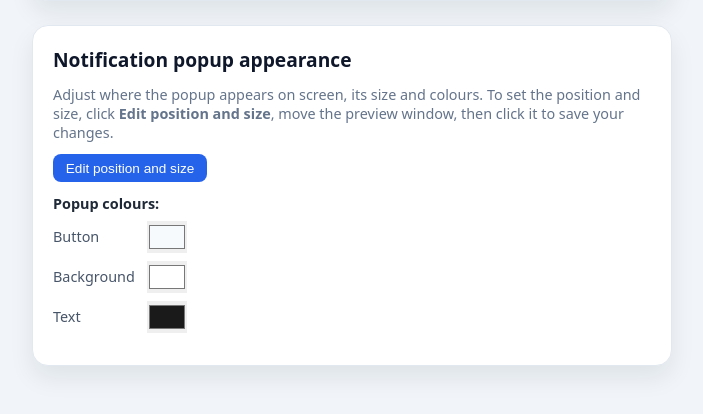
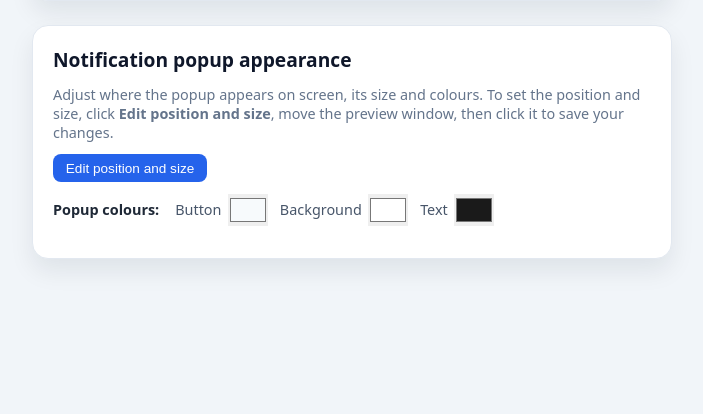
Before and after one commit to MaWay2000/m, a PHP site: page /options.html in a window 1280 px wide. Shown: the part 469-883 px from the top of the page, without its empty margins (288-991 px from the left). After the commit the page ends 735 px from the top, so only its background shows below. Run offline with PHP 8.4, Linux system fonts and the light colour scheme.

Commit message:
Simplify popup colour controls

```diff
--- a/src/options.css
+++ b/src/options.css
@@ -171,21 +171,25 @@ main {
   align-items: flex-start;
 }
 
+
 .popup-colour-settings {
-  display: grid;
-  grid-template-columns: auto auto;
-  gap: 0.5rem 0.75rem;
+  display: flex;
   align-items: center;
+  gap: 0.75rem;
+  flex-wrap: wrap;
 }
 
 .popup-colour-heading {
   font-size: 0.9rem;
   font-weight: 600;
   color: #1f2937;
-  grid-column: 1 / -1;
+  margin-right: 0.25rem;
 }
 
-.popup-colour-settings label {
+.popup-colour-option {
+  display: inline-flex;
+  align-items: center;
+  gap: 0.4rem;
   font-size: 0.9rem;
   color: #475569;
 }
--- a/src/options.html
+++ b/src/options.html
@@ -160,12 +160,18 @@
             <button type="button" id="edit-popup-position-btn">Edit position and size</button>
             <div class="popup-colour-settings">
               <span class="popup-colour-heading">Popup colours:</span>
-              <label for="popup-bg-color">Button</label>
-              <input type="color" id="popup-bg-color" name="popup-bg-color" />
-              <label for="popup-page-color">Background</label>
-              <input type="color" id="popup-page-color" name="popup-page-color" />
-              <label for="popup-text-color">Text</label>
-              <input type="color" id="popup-text-color" name="popup-text-color" />
+              <label class="popup-colour-option" for="popup-bg-color">
+                Button
+                <input type="color" id="popup-bg-color" name="popup-bg-color" />
+              </label>
+              <label class="popup-colour-option" for="popup-page-color">
+                Background
+                <input type="color" id="popup-page-color" name="popup-page-color" />
+              </label>
+              <label class="popup-colour-option" for="popup-text-color">
+                Text
+                <input type="color" id="popup-text-color" name="popup-text-color" />
+              </label>
             </div>
           </div>
         </form>
--- a/src/options.js
+++ b/src/options.js
@@ -466,7 +466,7 @@ async function handleEditPopupPositionClick() {
           ...sizeToStore,
         };
         if (showSuccessMessage && statusEl) {
-          statusEl.textContent = "Popup position and size saved.";
+          statusEl.textContent = "Popup position and size updated.";
           statusEl.classList.remove("error");
         }
       } catch (err) {
@@ -594,7 +594,7 @@ async function handleEditPopupPositionClick() {
       windowsApi.onBoundsChanged.addListener(boundsListener);
     } else {
       console.warn(
-        "windows.onBoundsChanged API not available; popup position will only be saved when the window closes.",
+        "windows.onBoundsChanged API not available; popup position will only be stored when the window closes.",
       );
     }
     // Listener for when the preview window is closed. Finalise the
@@ -1073,7 +1073,7 @@ async function handleNotificationPreferencesChange(event) {
       await storageSet(NOTIFICATION_STATUS_STORAGE_KEY, statusesToStore);
       applyNotificationStatuses(statusesToStore);
       if (statusesToStore.length) {
-        showNotificationStatusMessage("Preferences saved.");
+        showNotificationStatusMessage("Preferences updated.");
       } else {
         showNotificationStatusMessage("Browser notifications are disabled.");
       }
@@ -1111,7 +1111,7 @@ async function handleNotificationPreferencesChange(event) {
             : `${label} sound disabled.`,
         );
       } else {
-        showNotificationStatusMessage("Sound preference saved.");
+        showNotificationStatusMessage("Sound preference updated.");
       }
     } catch (error) {
       console.error("Unable to save notification sound setting", error);
@@ -1137,7 +1137,7 @@ async function handleNotificationPreferencesChange(event) {
         selectionsToStore,
       );
       applyNotificationSoundSelections(selectionsToStore);
-      showNotificationStatusMessage("Sound choice saved.");
+      showNotificationStatusMessage("Sound choice updated.");
     } catch (error) {
       console.error("Unable to save notification sound selection", error);
       showNotificationStatusMessage(`Unable to save preferences: ${error.message}`, true);
```
